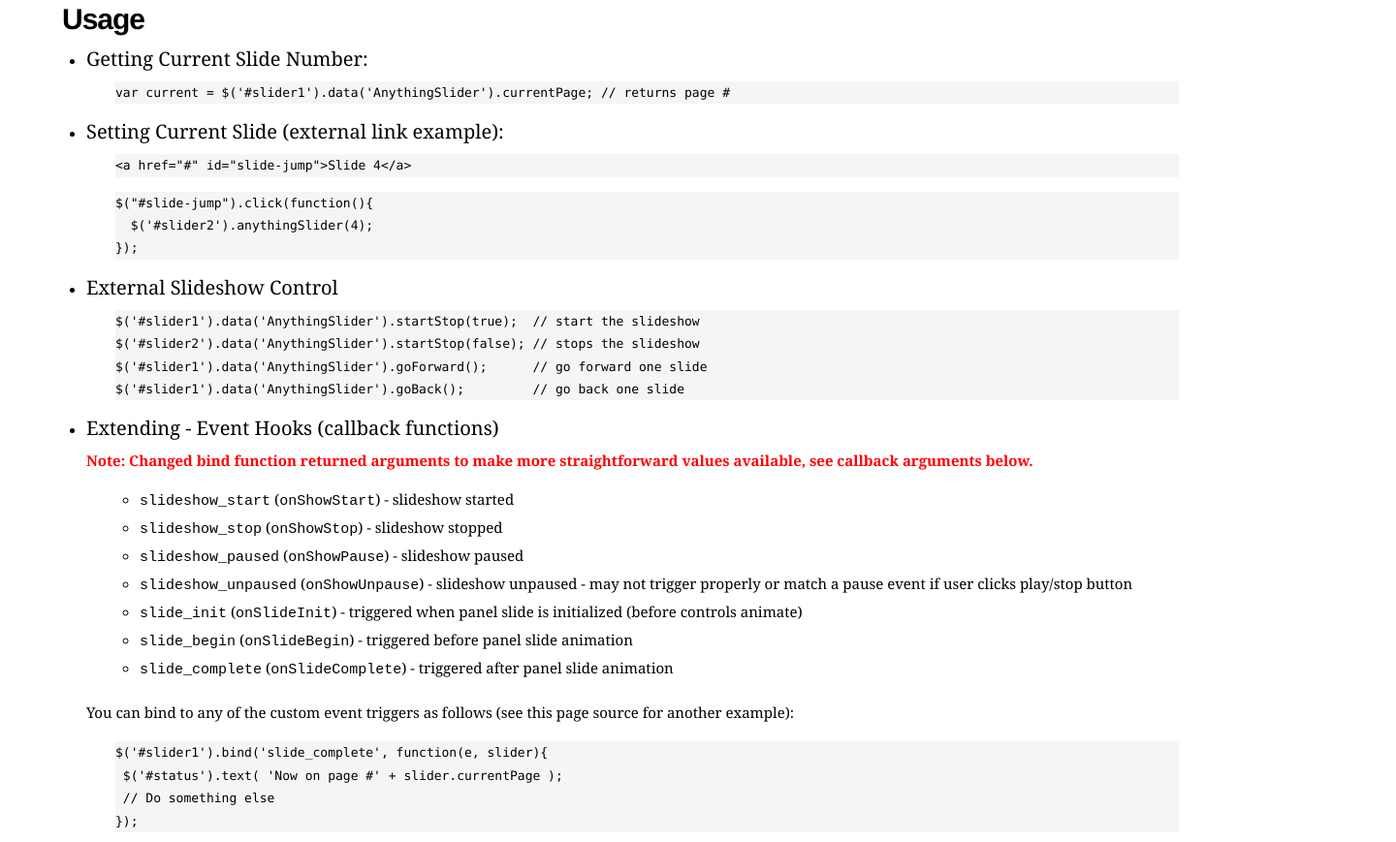
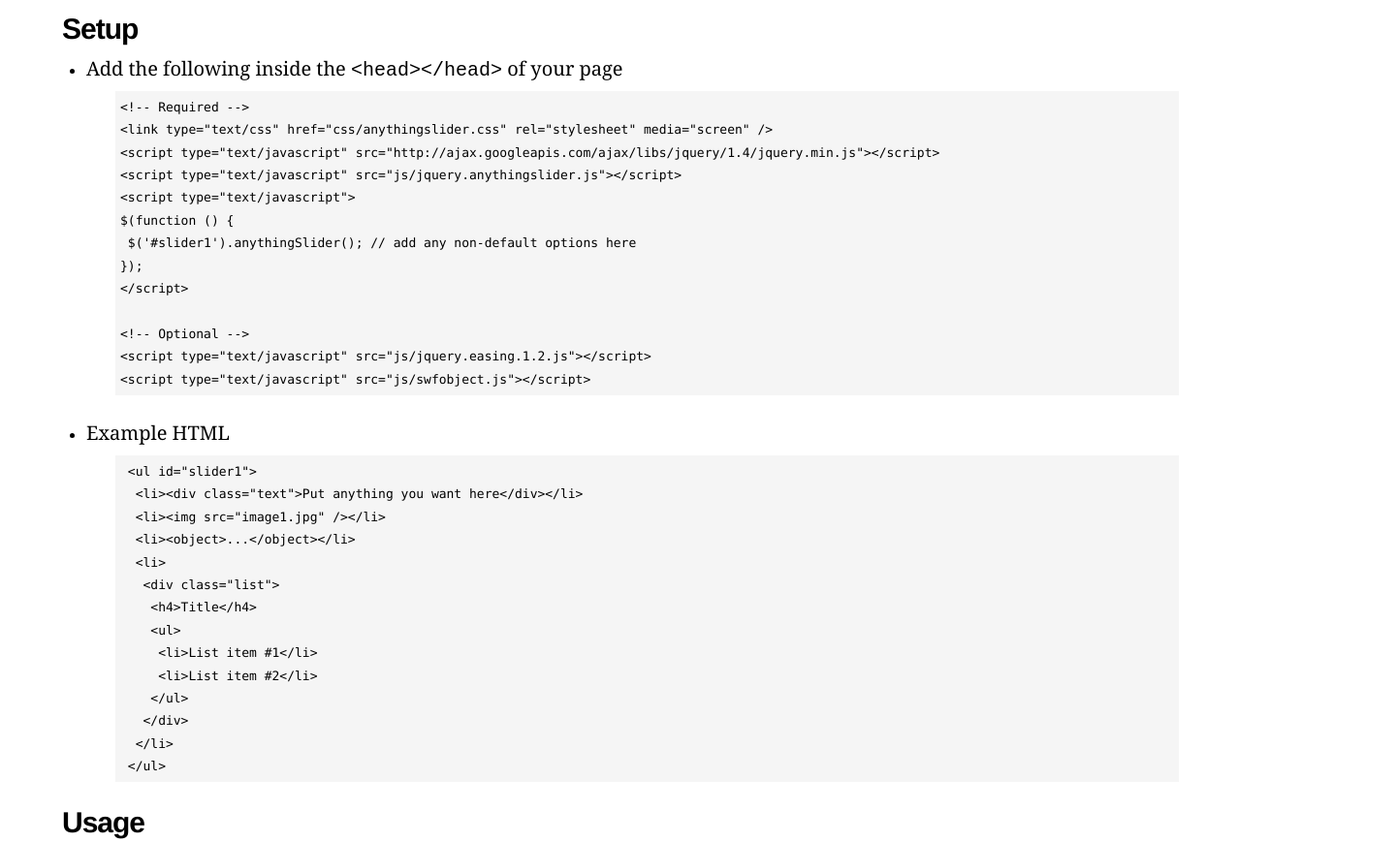
Before and after one commit to CSS-Tricks/AnythingSlider, a plain HTML site: page index.html in a window 1280 px wide. Shown: the part 2749-3618 px from the top of the page at 97% size, 1440 px wide, since content can reach past the window. Drawn offline with nearby package versions, Linux system fonts and the light colour scheme.

Commit message:
added code for basic setup

```diff
--- a/css/page.css
+++ b/css/page.css
@@ -9,7 +9,7 @@ h1                     { font: bold 60px Helvetica, Sans-Serif; letter-spacing:
 h2                     { font: bold 30px Helvetica, Sans-Serif; letter-spacing: -1px; margin: 0 0 10px 0; }
 h3                     { font: 20px Georgia, Serif; margin: 0 0 10px 0; }
 h5                     { font: 15px Georgia, Serif; text-align: center; }
-pre                    { font: 13px/1.8 Monaco, MonoSpace; margin: 0 0 15px 0; background: #f5f5f5; block: inline; }
+pre                    { font: 13px/1.8 Monaco, MonoSpace; margin: 0 0 15px 0; padding: 5px; background: #f5f5f5; block: inline; }
 blockquote             { margin-left: 30px; }
 
 ul                     { margin: 0 0 25px 25px; }
--- a/index.html
+++ b/index.html
@@ -199,7 +199,7 @@
   autoPlay            : true,      // This turns off the entire slideshow FUNCTIONALY, not just if it starts running or not
   startStopped        : false,     // If autoPlay is on, this can force it to start stopped
   pauseOnHover        : true,      // If true &amp; the slideshow is active, the slideshow will pause on hover
-  resumeOnVideoEnd    : true,      // If true &amp; the slideshow is active &amp; a youtube video is playing, it will pause the autoplay until the video has completed
+  resumeOnVideoEnd    : true,      // If true &amp; the slideshow is active &amp; a youtube video is playing, the autoplay will pause until the video completes
   stopAtEnd           : false,     // If true &amp; the slideshow is active, the slideshow will stop on the last page
   playRtl             : false,     // If true, the slideshow will move right-to-left
   startText           : "Start",   // Start button text
@@ -223,10 +223,52 @@
   clickSlideshow      : "click",         // Event used to activate slideshow play/stop button
 
   // Misc options
-  addWmodeToObject    : "opaque", // If your slider has an embedded object, the script will automatically add a wmode parameter with this setting, if swfobject.js is active
+  addWmodeToObject    : "opaque", // If there is an embedded object &amp; swfobject.js is active, the script will automatically add this wmode parameter
   maxOverallWidth     : 32766     // Max width (in pixels) of combined sliders (side-to-side); set to 32766 to prevent problems with Opera
 });</pre>
 		</blockquote>
+
+		<h2>Setup</h2>
+		<ul>
+			<li><h3>Add the following inside the <code>&lt;head&gt;&lt;/head&gt;</code> of your page</h3>
+				<blockquote>
+					<pre>&lt;!-- Required --&gt;
+&lt;link type=&quot;text/css&quot; href=&quot;css/anythingslider.css&quot; rel=&quot;stylesheet&quot; media=&quot;screen&quot; /&gt;
+&lt;script type=&quot;text/javascript&quot; src=&quot;http://ajax.googleapis.com/ajax/libs/jquery/1.4/jquery.min.js&quot;&gt;&lt;/script&gt;
+&lt;script type=&quot;text/javascript&quot; src=&quot;js/jquery.anythingslider.js&quot;&gt;&lt;/script&gt;
+&lt;script type=&quot;text/javascript&quot;&gt;
+$(function () {
+ $('#slider1').anythingSlider(); // add any non-default options here
+});
+&lt;/script&gt;
+
+&lt;!-- Optional --&gt;
+&lt;script type=&quot;text/javascript&quot; src=&quot;js/jquery.easing.1.2.js&quot;&gt;&lt;/script&gt;
+&lt;script type=&quot;text/javascript&quot; src=&quot;js/swfobject.js&quot;&gt;&lt;/script&gt;</pre>
+				</blockquote>
+			</li>
+		</ul>
+
+		<ul>
+			<li><h3>Example HTML</h3>
+				<blockquote>
+					<pre> &lt;ul id=&quot;slider1&quot;&gt;
+  &lt;li&gt;&lt;div class=&quot;text&quot&gt;Put anything you want here&lt;/div&gt;&lt;/li&gt;
+  &lt;li&gt;&lt;img src=&quot;image1.jpg&quot; /&gt;&lt;/li&gt;
+  &lt;li&gt;&lt;object&gt;...&lt;/object&gt;&lt;/li&gt;
+  &lt;li&gt;
+   &lt;div class=&quot;list&quot&gt;
+    &lt;h4&gt;Title&lt;/h4&gt;
+    &lt;ul&gt;
+     &lt;li&gt;List item #1&lt;/li&gt;
+     &lt;li&gt;List item #2&lt;/li&gt;
+    &lt;/ul&gt;
+   &lt;/div&gt;
+  &lt;/li&gt;
+ &lt;/ul&gt;</pre>
+				</blockquote>
+			</li>
+		</ul>
 
 		<h2>Usage</h2>
 		<ul>
@@ -486,4 +528,4 @@ $('#slider1').data('AnythingSlider').goBack();         // go back one slide
 
 </body>
 
-</html>
+</html
```
Also changed, not shown: 1 other file.
